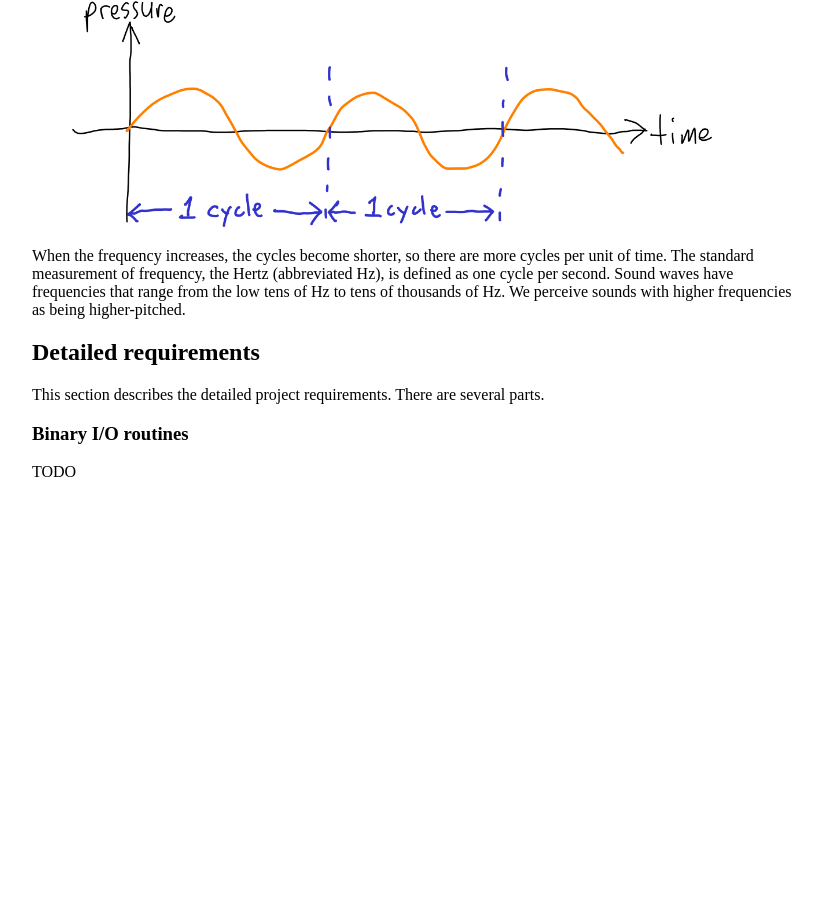
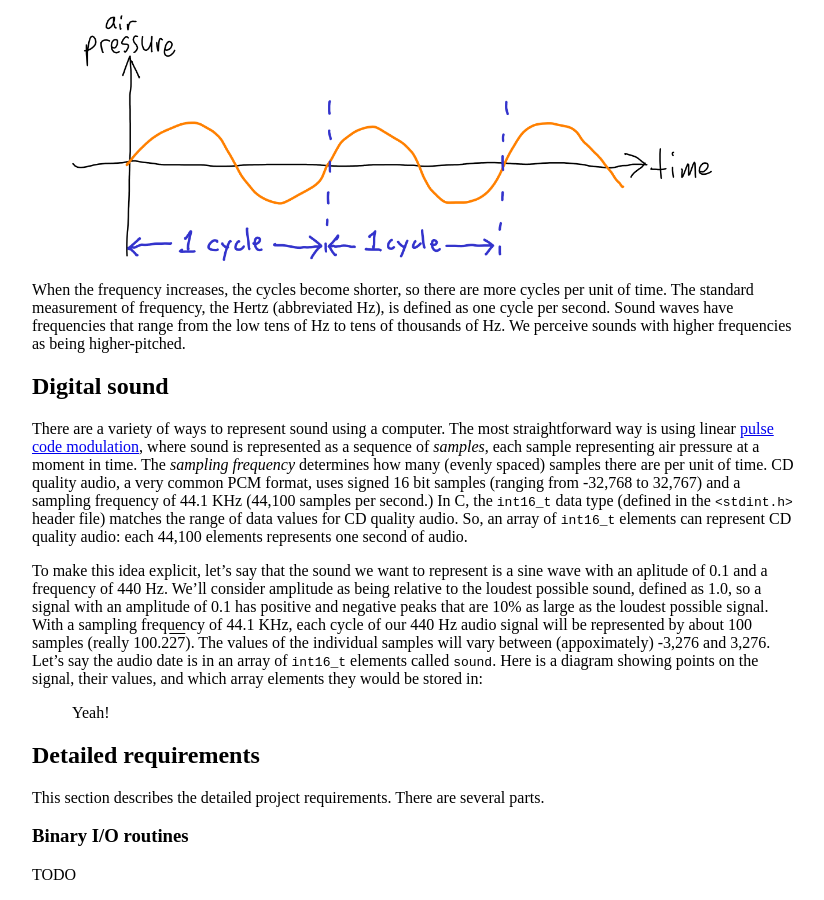
Before and after one commit to jhuintprog/fall2019, a Jekyll site: the page built from midterm_proj.md, in a window 1280 px wide and 900 px high, scrolled down 1118 px. Shown: the whole window, without its empty margins (224-1048 px from the left). Built offline with Jekyll 4.4.1, drawn with Linux system fonts in a browser that asks for light colours; before the commit the page ends 1615 px from its top, so only the background shows below that; some of the changed text lies outside the part shown.

Commit message:
working on explanation of PCM audio

```diff
--- a/midterm_proj.md
+++ b/midterm_proj.md
@@ -4,6 +4,8 @@
 ---
 
 Due: TBD
+
+*This is a preliminary project description, so definitely not official!*
 
 Acknowledgement: This project was inspired by two assignments ([first](http://nifty.stanford.edu/2010/zingaro-song-generator), [second](http://nifty.stanford.edu/2012/zingaro-stereo-sound-processing/)) developed by [Dan Zingaro](http://www.danielzingaro.com/).
 
@@ -41,6 +43,14 @@
 
 When the frequency increases, the cycles become shorter, so there are more cycles per unit of time.  The standard measurement of frequency, the Hertz (abbreviated Hz), is defined as one cycle per second.  Sound waves have frequencies that range from the low tens of Hz to tens of thousands of Hz.  We perceive sounds with higher frequencies as being higher-pitched.
 
+## Digital sound
+
+There are a variety of ways to represent sound using a computer.  The most straightforward way is using linear [pulse code modulation](https://en.wikipedia.org/wiki/Pulse-code_modulation), where sound is represented as a sequence of *samples*, each sample representing air pressure at a moment in time.  The *sampling frequency* determines how many (evenly spaced) samples there are per unit of time.  CD quality audio, a very common PCM format, uses signed 16 bit samples (ranging from -32,768 to 32,767) and a sampling frequency of 44.1 KHz (44,100 samples per second.)  In C, the `int16_t` data type (defined in the `<stdint.h>` header file) matches the range of data values for CD quality audio.  So, an array of `int16_t` elements can represent CD quality audio: each 44,100 elements represents one second of audio.
+
+To make this idea explicit, let's say that the sound we want to represent is a sine wave with an aplitude of 0.1 and a frequency of 440 Hz.  We'll consider amplitude as being relative to the loudest possible sound, defined as 1.0, so a signal with an amplitude of 0.1 has positive and negative peaks that are 10% as large as the loudest possible signal.  With a sampling frequency of 44.1 KHz, each cycle of our 440 Hz audio signal will be represented by about 100 samples (really 100.2<span style="text-decoration: overline;">27</span>).  The values of the individual samples will vary between (appoximately) -3,276 and 3,276.  Let's say the audio date is in an array of `int16_t` elements called `sound`.  Here is a diagram showing points on the signal, their values, and which array elements they would be stored in:
+
+> Yeah!
+
 ## Detailed requirements
 
 This section describes the detailed project requirements.  There are several parts.
```
